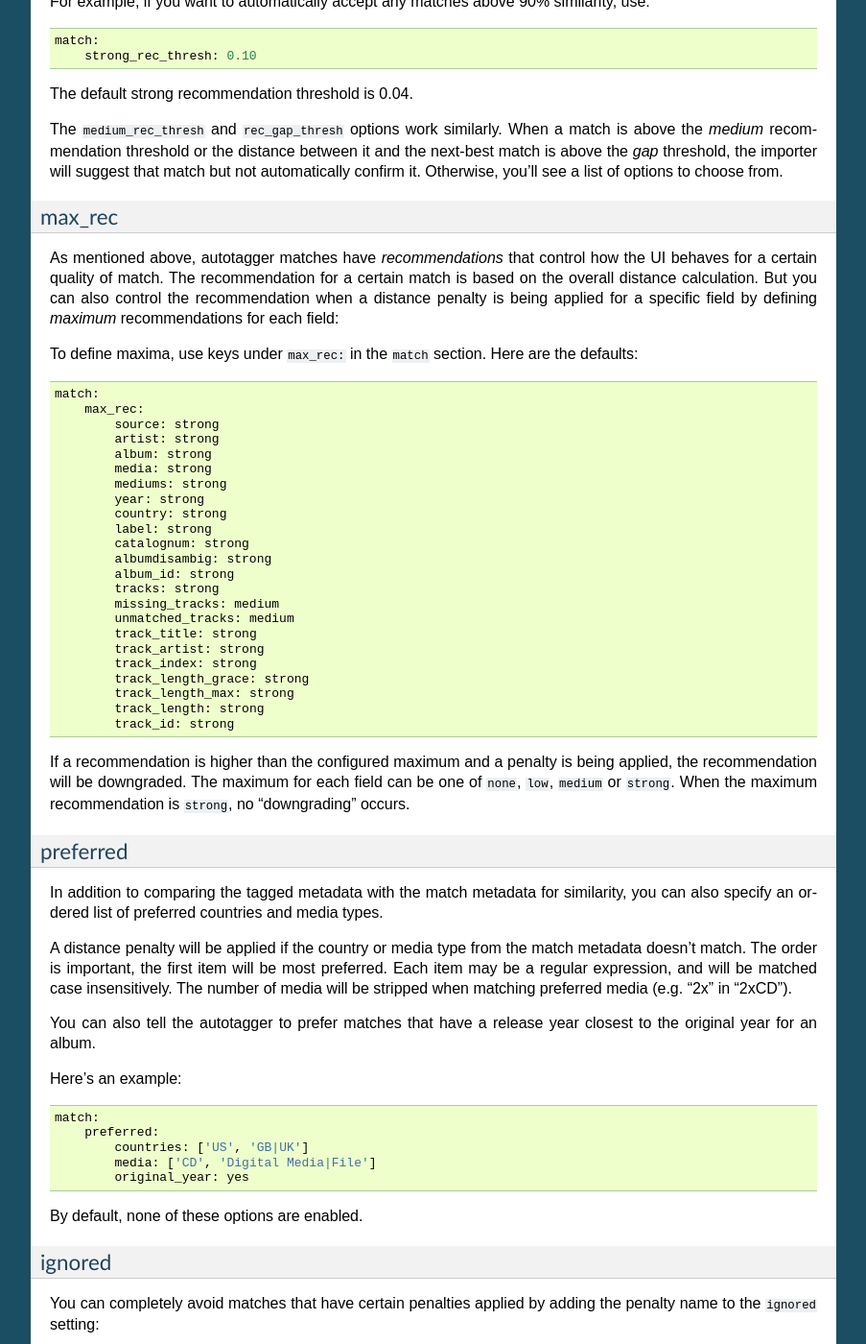
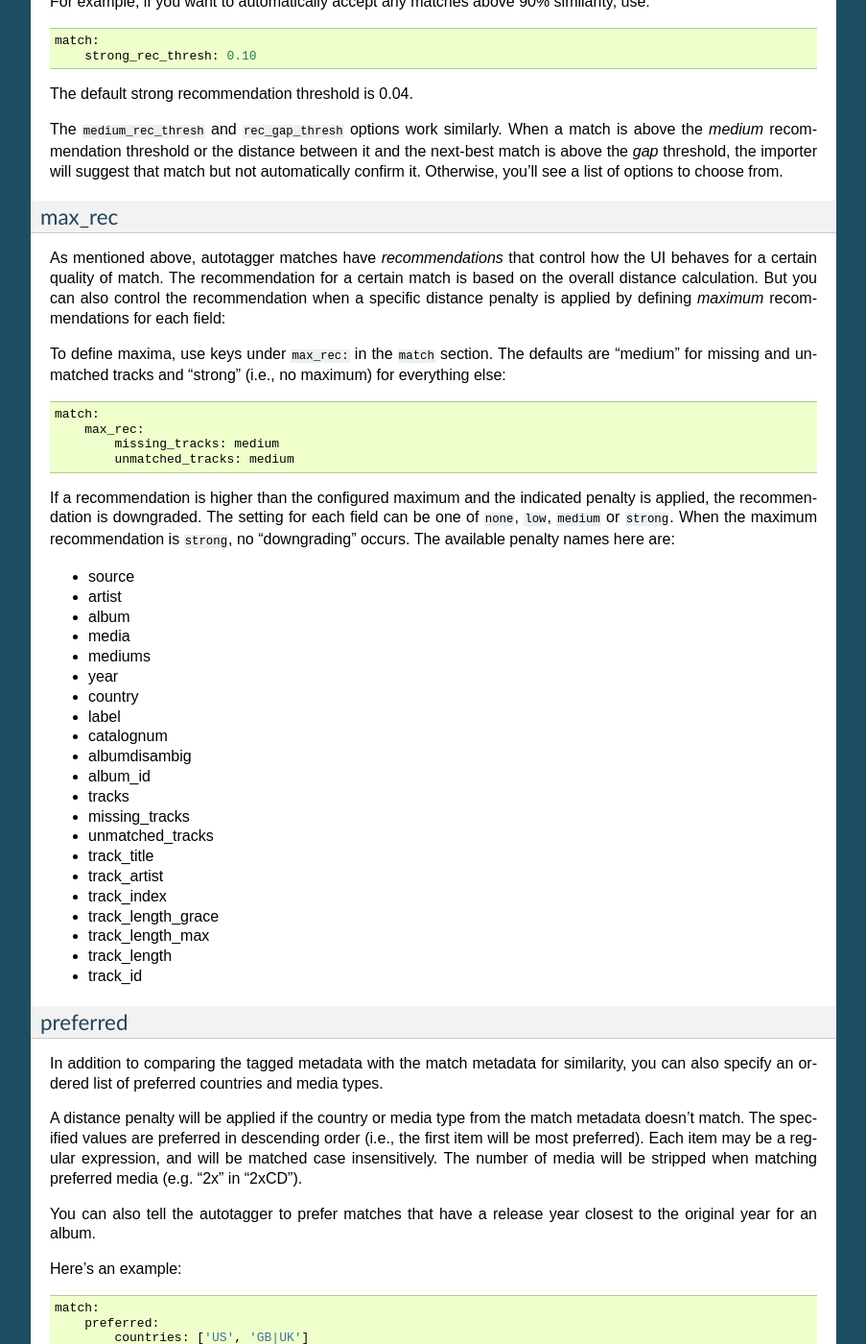
Before and after one commit to google-code-export/beets, a Sphinx documentation site: the page built from docs/reference/config.rst, in a window 1280 px wide and 1400 px high, scrolled down 5650 px. Shown: the whole window at 96% size, without its empty margins (198-1101 px from the left). Built offline with Sphinx 7.4.7, drawn with Linux system fonts in a browser that asks for light colours; some of the changed text lies outside the part shown.

Commit message:
documentation enhancements for new config opts

```diff
--- a/docs/changelog.rst
+++ b/docs/changelog.rst
@@ -103,7 +103,7 @@ same MusicBrainz release group:
   beets re-identify the same release when re-importing existing files.
 * Prefer releases that are closest to the tagged ``year``. Tolerate files
   tagged with release or original year.
-* The new :ref:`preferred_media` config option lets you prefer a certain media
+* The new ``preferred_media`` config option lets you prefer a certain media
   type when the ``media`` field is unset on an album.
 * Apply minor penalties across a range of fields to differentiate between
   nearly identical releases: ``disctotal``, ``label``, ``catalognum``,
--- a/docs/reference/config.rst
+++ b/docs/reference/config.rst
@@ -395,40 +395,45 @@ max_rec
 As mentioned above, autotagger matches have *recommendations* that control how
 the UI behaves for a certain quality of match. The recommendation for a certain
 match is based on the overall distance calculation. But you can also control
-the recommendation when a distance penalty is being applied for a specific
-field by defining *maximum* recommendations for each field:
+the recommendation when a specific distance penalty is applied by defining
+*maximum* recommendations for each field:
 
-To define maxima, use keys under ``max_rec:`` in the ``match`` section. Here
-are the defaults::
+To define maxima, use keys under ``max_rec:`` in the ``match`` section. The
+defaults are "medium" for missing and unmatched tracks and "strong" (i.e., no
+maximum) for everything else::
 
     match:
         max_rec:
-            source: strong
-            artist: strong
-            album: strong
-            media: strong
-            mediums: strong
-            year: strong
-            country: strong
-            label: strong
-            catalognum: strong
-            albumdisambig: strong
-            album_id: strong
-            tracks: strong
             missing_tracks: medium
             unmatched_tracks: medium
-            track_title: strong
-            track_artist: strong
-            track_index: strong
-            track_length_grace: strong
-            track_length_max: strong
-            track_length: strong
-            track_id: strong
 
-If a recommendation is higher than the configured maximum and a penalty is
-being applied, the recommendation will be downgraded. The maximum for each
-field can be one of ``none``, ``low``, ``medium`` or ``strong``. When the
-maximum recommendation is ``strong``, no "downgrading" occurs.
+If a recommendation is higher than the configured maximum and the indicated
+penalty is applied, the recommendation is downgraded. The setting for
+each field can be one of ``none``, ``low``, ``medium`` or ``strong``. When the
+maximum recommendation is ``strong``, no "downgrading" occurs. The available
+penalty names here are:
+
+* source
+* artist
+* album
+* media
+* mediums
+* year
+* country
+* label
+* catalognum
+* albumdisambig
+* album_id
+* tracks
+* missing_tracks
+* unmatched_tracks
+* track_title
+* track_artist
+* track_index
+* track_length_grace
+* track_length_max
+* track_length
+* track_id
 
 .. _preferred:
 
@@ -440,10 +445,10 @@ similarity, you can also specify an ordered list of preferred countries and
 media types.
 
 A distance penalty will be applied if the country or media type from the match
-metadata doesn't match. The order is important, the first item will be most
-preferred. Each item may be a regular expression, and will be matched case
-insensitively. The number of media will be stripped when matching preferred
-media (e.g. "2x" in "2xCD").
+metadata doesn't match. The specified values are preferred in descending order
+(i.e., the first item will be most preferred). Each item may be a regular
+expression, and will be matched case insensitively. The number of media will
+be stripped when matching preferred media (e.g. "2x" in "2xCD").
 
 You can also tell the autotagger to prefer matches that have a release year
 closest to the original year for an album.
@@ -468,6 +473,8 @@ the penalty name to the ``ignored`` setting::
 
     match:
         ignored: missing_tracks unmatched_tracks
+
+The available penalties are the same as those for the :ref:`max_rec` setting.
 
 .. _path-format-config:
 
```
